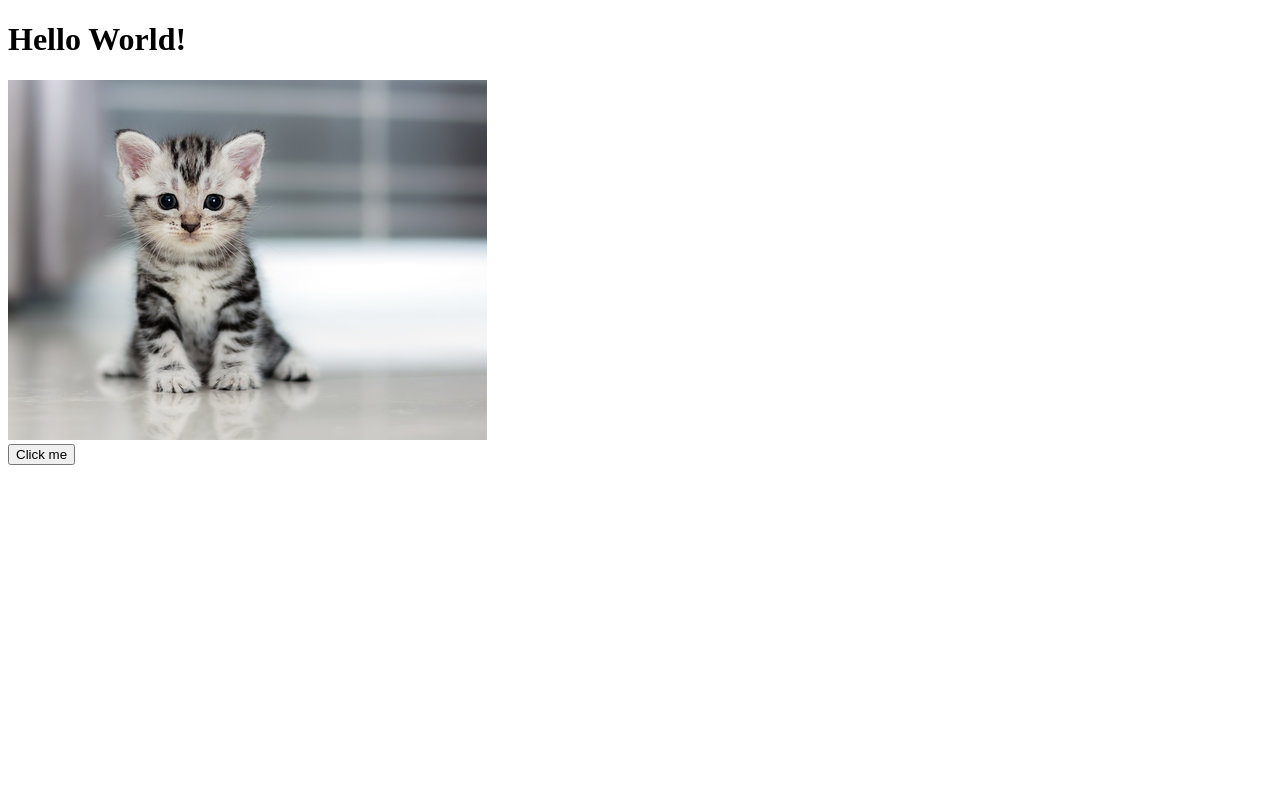
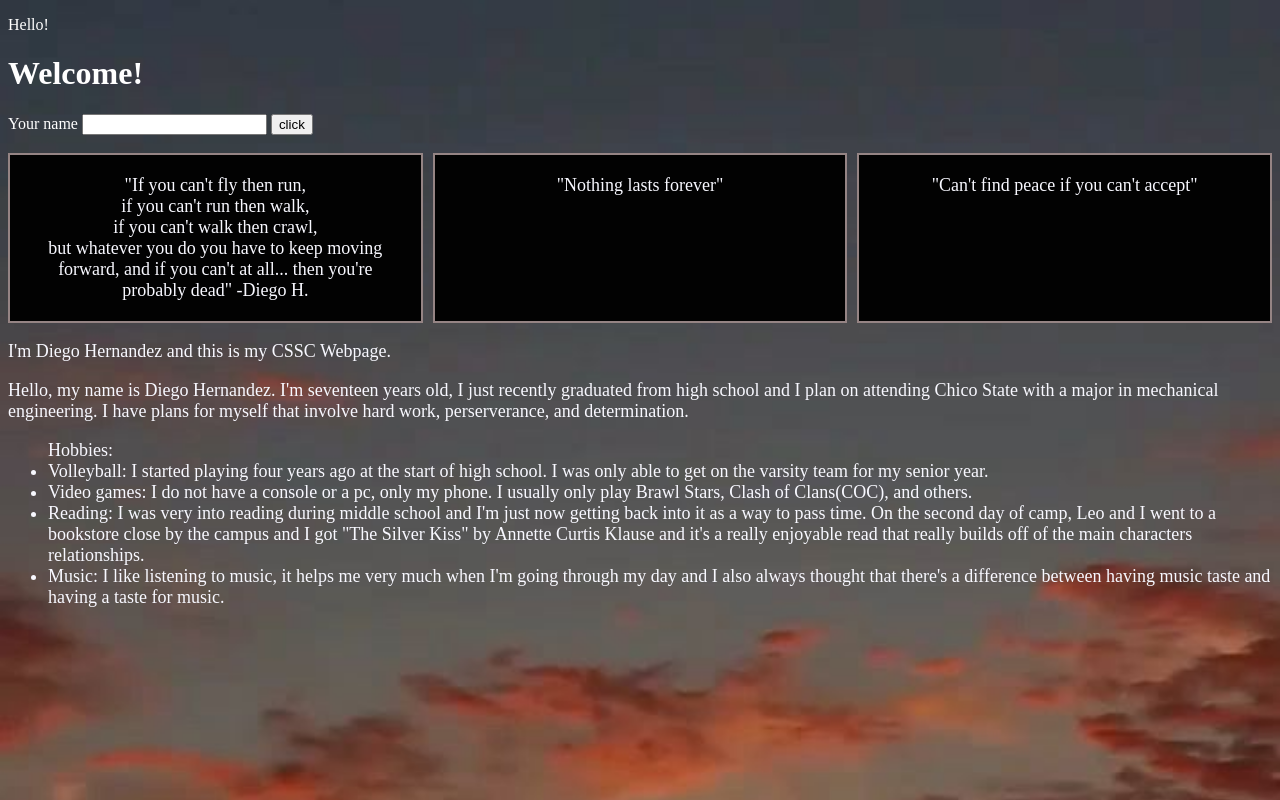
Before and after one commit to CSUC-CS-Camp-2025/CS-Camp-25-Diego-Hernandez, a plain HTML site: page index.html in a window 1280 px wide. Drawn offline with nearby package versions, Linux system fonts and the light colour scheme; files whose address does not match are found by name.

Commit message:
Absoloutely everything

```diff
--- a/css/style.css
+++ /dev/null
@@ -1,7 +0,0 @@
-#kitty{
-    width: 100px;
-    height: 100px;
-    position: relative;
-    top: 0;
-    left: 0;
-}
--- a/index.html
+++ b/index.html
@@ -1,19 +1,67 @@
 <!DOCTYPE html>
 <html lang="en">
+
 <head>
-    <meta charset="UTF-8">
-    <meta name="viewport" content="width=device-width, initial-scale=1.0">
+    <style>
+        .simple {
+            color:ghostwhite;
+            font-size: large;
+        }
+
+        .whiteclass{
+            color:white;
+        }
+        .borderclass{
+            border: 2px;
+            border-color: black;
+        }
+    </style>
+
+    <link rel="stylesheet" href="style.css">
+
     <script src="https://code.jquery.com/jquery-3.7.1.min.js" integrity="sha256-/JqT3SQfawRcv/BIHPThkBvs0OEvtFFmqPF/lYI/Cxo=" crossorigin="anonymous"></script>
     <script src="/js/main.js"></script>
-    <link rel="stylesheet" href="/css/style.css">
-    <title>My Webpage</title>
+
+    <title>Diego's Webpage ig</title>
+    <p id="greeting" class="whiteclass">Hello!</p>
+
 </head>
+
 <body>
-    <!-- Your content goes here -->
-    <h1>Hello World!</h1>
-    <div id="kitty">
-        <img src="images/kitten.jpg" alt="This is a kitten.">
-        <button id="btn">Click me</button>
+    <h1 id="h1" class="whiteclass">Welcome!</h1>
+
+    <form action="/submit" methods="POST">
+        <label for="Text box" class="whiteclass">Your name</label>
+        <input type="text" id="Text box" name="Your name"
+    </form>
+    <button id="click">click</button>
+    <br>
+    <br>
+    <div class="grid-container">
+        <div class="item">"If you can't fly then run,
+            <br>if you can't run then walk,
+            <br>if you can't walk then crawl,
+            <br>but whatever you do you have to keep moving forward, and if you can't at all... then you're probably dead" -Diego H.</div>
+        <div class="item">"Nothing lasts forever"</div>
+        <div class="item">"Can't find peace if you can't accept"</div>
     </div>
+
+
+    <p class="simple">I'm Diego Hernandez and this is my CSSC Webpage.</p>
+
+
+    <p class="simple">Hello, my name is Diego Hernandez. I'm seventeen years old, I just recently graduated from high school and I plan on attending Chico State with a major in mechanical engineering. I have plans for myself that involve hard work, perserverance, and determination.</p>
+    <ul class="simple" class="borderclass">
+      Hobbies:
+        <li>Volleyball: I started playing four years ago at the start of high school. I was only able to get on the varsity team for my senior year.</li>
+        <li>Video games: I do not have a console or a pc, only my phone. I usually only play Brawl Stars, Clash of Clans(COC), and others.</li>
+        <li>Reading: I was very into reading during middle school and I'm just now getting back into it as a way to pass time. On the second day of camp, Leo and I went to a bookstore close by the campus and I got "The Silver Kiss" by Annette Curtis Klause and it's a really enjoyable read that really builds off of the main characters relationships.</li>
+        <li>Music: I like listening to music, it helps me very much when I'm going through my day and I also always thought that there's a difference between having music taste and having a taste for music.</li>
+    </ul>
+
+    <p>
+
+    </p>
+
 </body>
 </html>
--- a/js/main.js
+++ /dev/null
@@ -1,5 +0,0 @@
-$( document ).ready(function() {
-    $('#btn').click(function() {
-        window.alert("DID YOU JUST CLICK ME?!");
-    });
-});
--- /dev/null
+++ b/main.js
@@ -0,0 +1,30 @@
+document.getElementById("greeting").textContent ="Hello!";
+document.getElementById("h1").textContent = "Welcome";
+
+let items = document.getElementsByClassName(".whiteclass");
+for (let i = 0; i < items.length; i++);
+{
+    items[i].textContent = "Text change";
+}
+const red = document.querySelectorAll(".whiteclass");
+
+
+const header = document.querySelector("h1");
+const textbox = document.getElementById ("Text box");
+let name = "";
+document.getElementById("click").addEventListener("click", () =>
+{
+    event.preventDefault();
+    name =textbox.value;
+    header.textContent = "Hello, " + name + "!";
+});
+
+const btn = document.getElementById('submit');
+const input = document.getElementById('name');
+btn.addEventListener('click', (event) =>
+{
+    const name = input.value;
+    const para = document.getElementById('greeting');
+    para.textContent = "Welcome, ${name}!";
+    input.value = '';
+});
--- /dev/null
+++ b/style.css
@@ -0,0 +1,21 @@
+.grid-container{
+    display: grid;
+    grid-template-columns: repeat(3, 1fr);
+    gap: 10px;
+}
+
+.item {
+    background-color: rgb(2, 2, 2);
+    color:ghostwhite;
+    padding: 20px;
+    text-align: center;
+    font-size: large;
+    border: 2px solid rgb(149, 132, 132);
+}
+
+body {
+    background-image: url('images/Sunsetbackground.jpg');
+    background-size: cover;
+    background-repeat: no-repeat;
+    background-attachment: fixed;
+}
```
Also changed, not shown: images/Sunsetbackground.jpg (added), images/kermit-smoke.gif (added).
